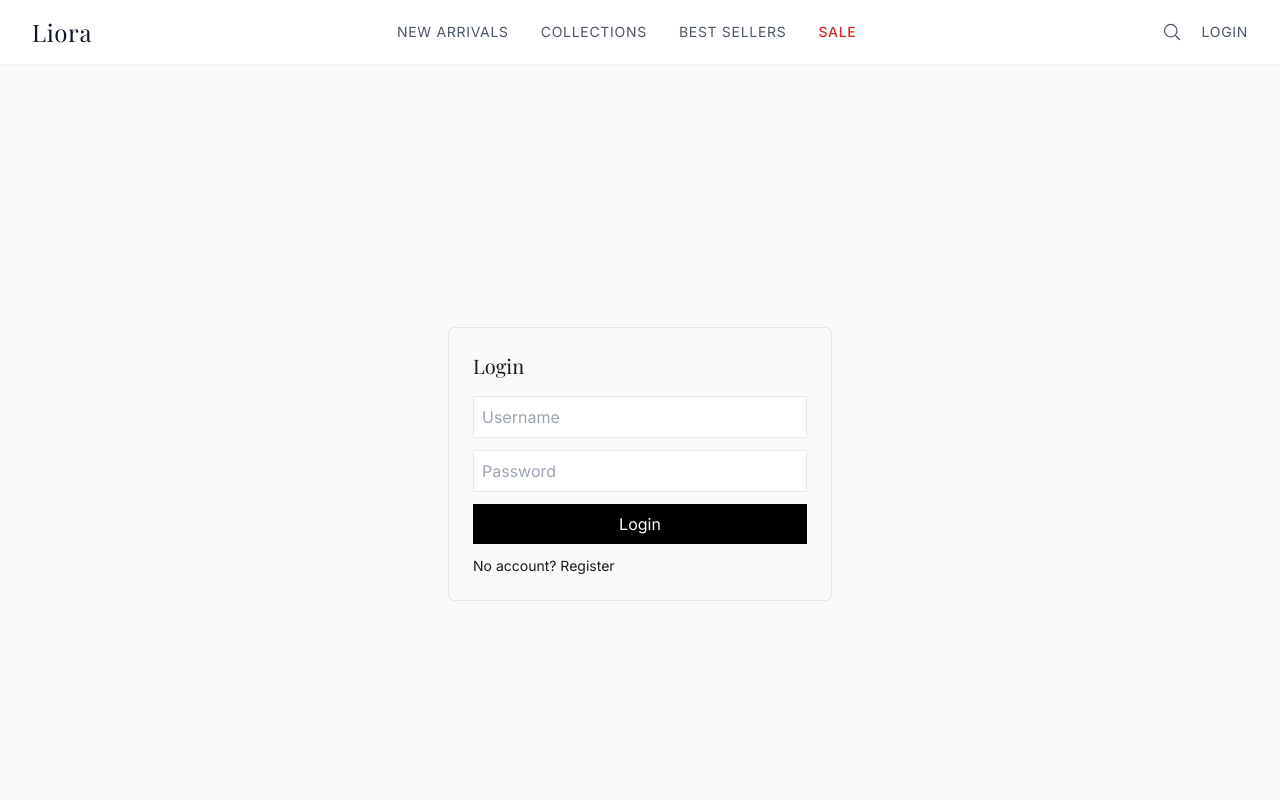
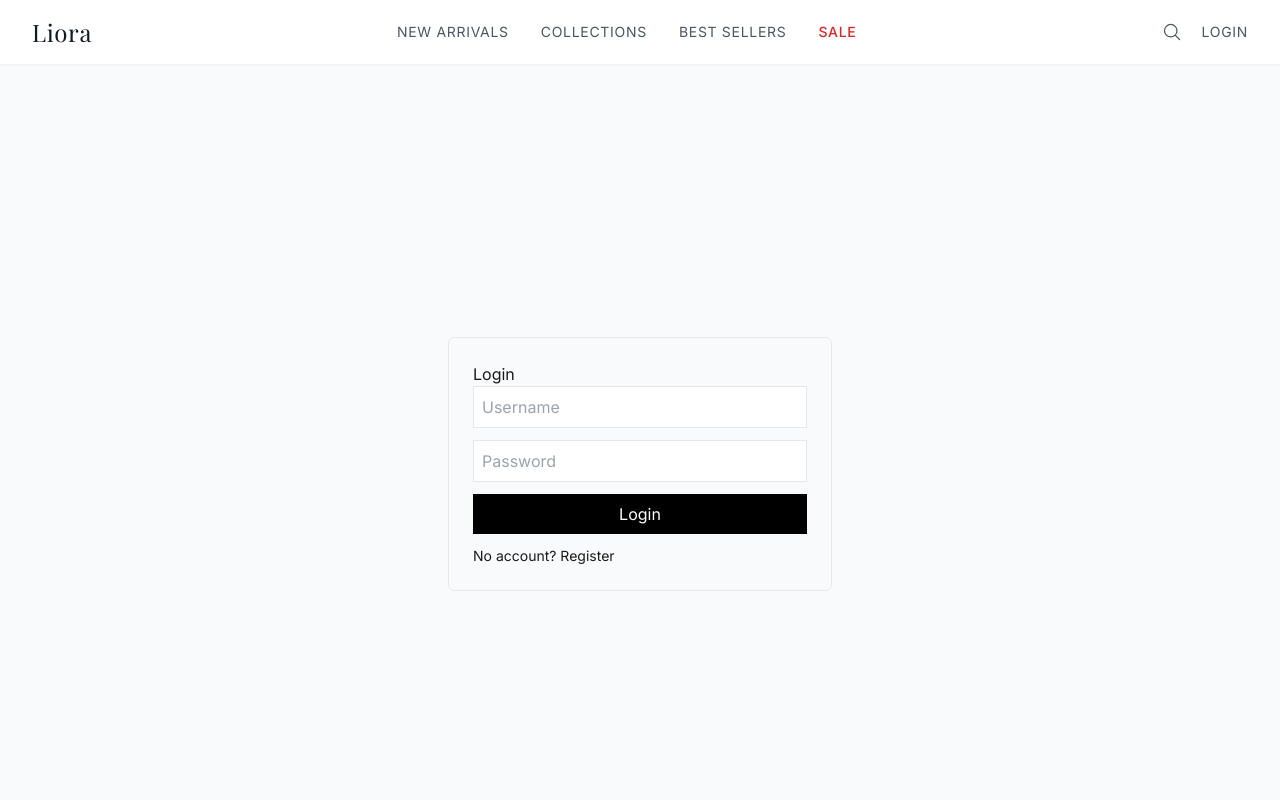
Before and after one commit to shani06012006-ui/Liora-E-commerce-project, a React (Vite) app in the folder frontend/: page /Login in a window 1280 px wide. Shown: the top 800 px of the page. Built offline with nearby package versions, Linux system fonts and the light colour scheme.

Commit message:
Updation in the Login file

```diff
--- a/frontend/src/pages/Login.jsx
+++ b/frontend/src/pages/Login.jsx
@@ -73,7 +73,7 @@ const Login = () => {
         onSubmit={handleSubmit}
         className="w-96 p-6 border rounded-md"
       >
-        <h2 className="text-xl mb-4">Login</h2>
+        <button type= "submit">Login</button>
 
         <input
           type="text"
```
